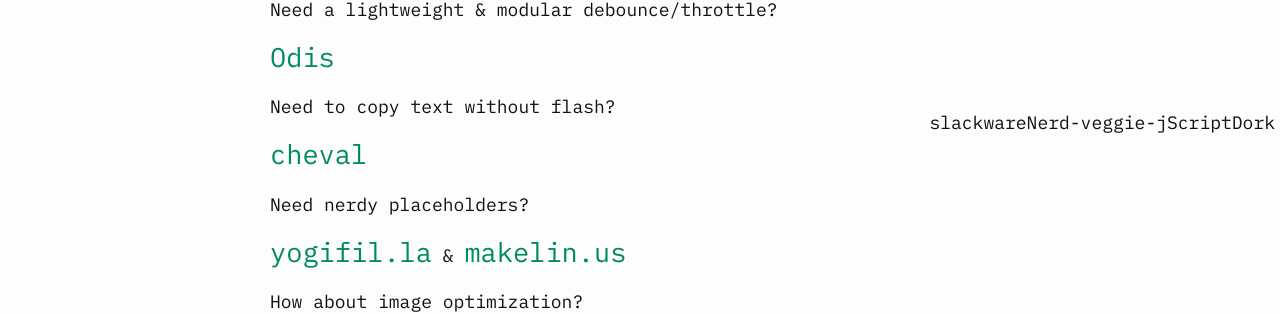
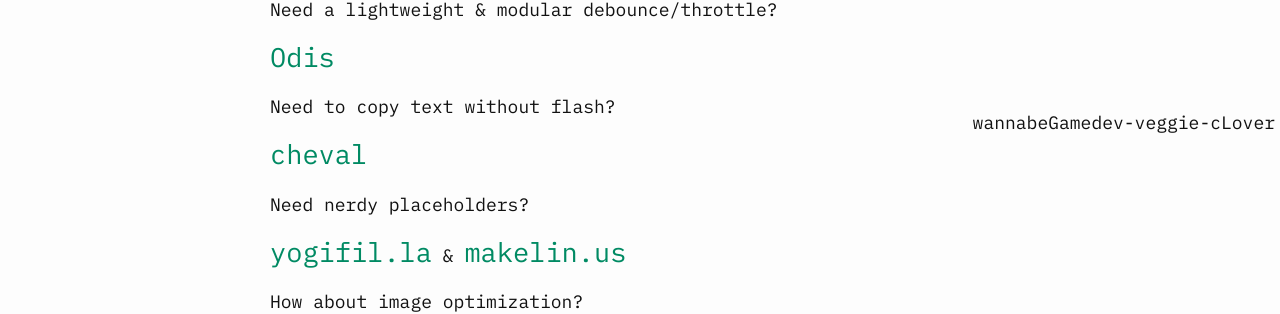
Before and after one commit to ryanpcmcquen/ryanpcmcquen.github.io, a Jekyll site: the page built from about.md, in a window 1280 px wide. Shown: the part 757-1071 px from the top of the page. Built offline with Jekyll 4.4.1, drawn with Linux system fonts in a browser that asks for light colours.

```diff
--- a/about.md
+++ b/about.md
@@ -12,7 +12,7 @@
 
 I write code.
 
-<span id="moniker">slackwareNerd-veggie-jScriptDork</span>
+<span id="moniker">wannabeGamedev-veggie-cLover</span>
 
 
 * * *
```
